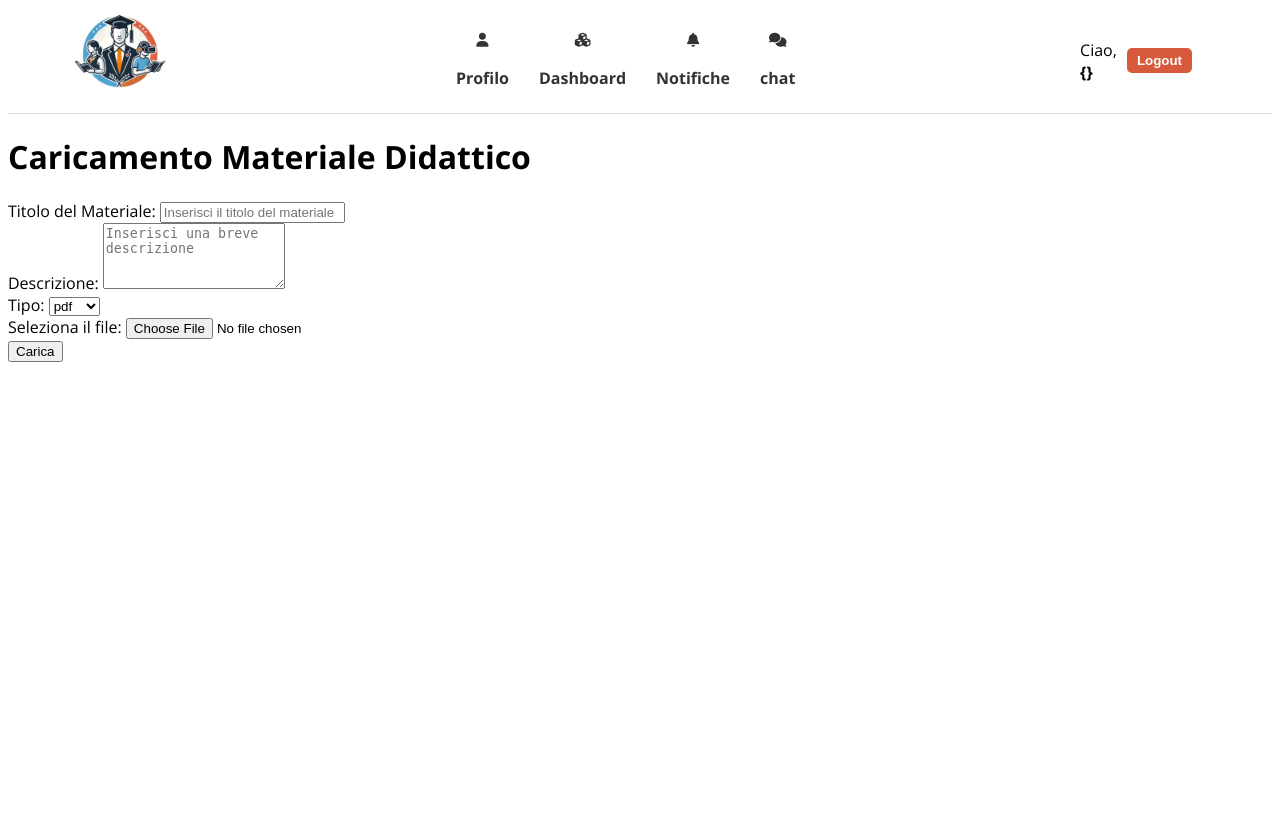
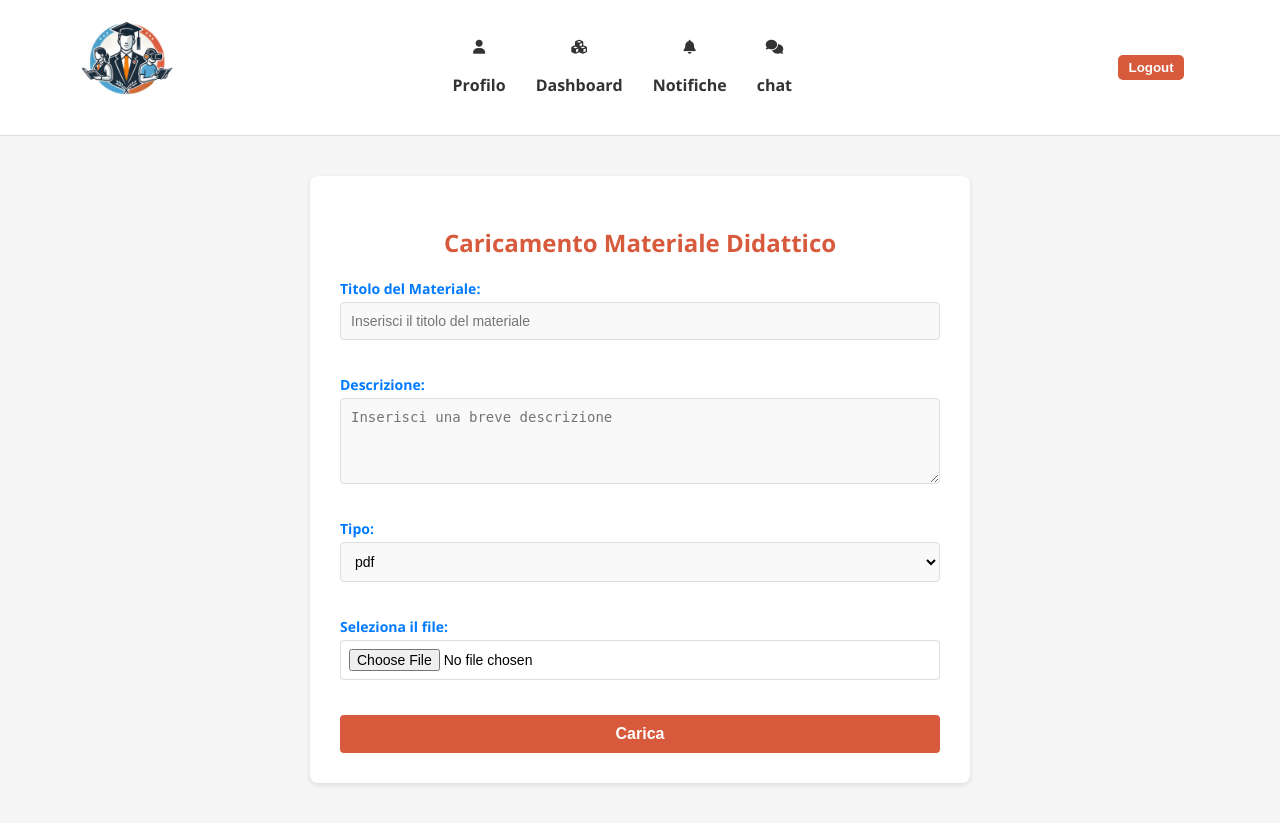
Before and after one commit to wassupiari/BeYourChoice, a Flask app: page /carica in a window 1280 px wide. Before the commit the page ends 362 px from the top, so only its background shows below. Run offline with Flask 3, Linux system fonts and the light colour scheme.

Commit message:
css aggiornatyo per il caricamento del materiale didattico funzionante

```diff
--- a/app/templates/caricamentoMateriale.html
+++ b/app/templates/caricamentoMateriale.html
@@ -4,14 +4,15 @@
     <meta charset="UTF-8">
     <meta name="viewport" content="width=device-width, initial-scale=1.0">
     <title>Caricamento Materiale Didattico</title>
-    <link rel="stylesheet" href="/static/stylematerialedidattico.css">
+     <link rel="stylesheet" href="{{ url_for('static', filename='css/stylecaricamentomateriale.css') }}">
 </head>
 {% include 'header.html'%}
 <body>
-    <header>
-        <h1>Caricamento Materiale Didattico</h1>
-    </header>
-    <main>
+ <main>
+       <div class="h2">
+        <h2>Caricamento Materiale Didattico</h2>
+         </div>
+
         <form action="{{ url_for('carica_materiale') }}" method="POST" enctype="multipart/form-data">
             <div class="form-group">
                 <label for="titolo">Titolo del Materiale:</label>
--- /dev/null
+++ b/public/css/stylecaricamentomateriale.css
@@ -0,0 +1,107 @@
+/* Stile generale per il corpo della pagina */
+body {
+    font-family: Arial, sans-serif;
+    background-color: #f5f5f5;
+    margin: 0;
+    padding: 0;
+}
+
+/* Header (importato separatamente) */
+header {
+    background-color: #007bff;
+    color: white;
+    padding: 15px;
+    text-align: center;
+    font-size: 18px;
+}
+
+/* Contenitore principale */
+main {
+    max-width: 600px;
+    margin: 40px auto;
+    padding: 30px;
+    background-color: #ffffff;
+    border-radius: 8px;
+    box-shadow: 0 2px 5px rgba(0, 0, 0, 0.1);
+}
+
+/* Titolo della pagina */
+main .h2 h2 {
+    font-size: 24px;
+    color: #d75a3d;
+    text-align: center;
+    margin-bottom: 20px;
+}
+
+/* Form e gruppi di input */
+form {
+    display: flex;
+    flex-direction: column;
+    gap: 20px;
+}
+
+/* Stile per ogni gruppo del modulo */
+.form-group {
+    display: flex;
+    flex-direction: column;
+    gap: 4px;
+}
+
+/* Label */
+label {
+    font-size: 14px;
+    font-weight: bold;
+    color: #007bff;
+}
+
+/* Input, textarea, select */
+input[type="text"], textarea, select, input[type="file"] {
+    width: 100%;
+    padding: 10px;
+    font-size: 14px;
+    border: 1px solid #ddd;
+    border-radius: 4px;
+    box-sizing: border-box;
+    background-color: #f9f9f9;
+}
+
+/* Pulsante di invio */
+button[type="submit"] {
+    padding: 10px 20px;
+    font-size: 16px;
+    font-weight: bold;
+    color: white;
+    background-color: #d75a3d;
+    border: none;
+    border-radius: 4px;
+    cursor: pointer;
+    text-align: center;
+    transition: background-color 0.3s ease, transform 0.2s ease;
+}
+
+button[type="submit"]:hover {
+    background-color: #d75a3d;
+    transform: scale(1.05);
+}
+
+/* Effetto focus per i campi di input */
+input[type="text"]:focus, textarea:focus, select:focus, input[type="file"]:focus {
+    border-color: #007bff;
+    outline: none;
+    background-color: #fff;
+}
+
+/* Stile per il file input */
+input[type="file"] {
+    font-size: 14px;
+    padding: 8px;
+    background-color: #fff;
+    border: 1px solid #ddd;
+    border-radius: 4px;
+    cursor: pointer;
+}
+
+/* Spaziatura interna del modulo */
+form div {
+    margin-bottom: 15px;
+}
```
Also changed, not shown: public/css/stylematerialedidattico.css (+9 -5 lines).
